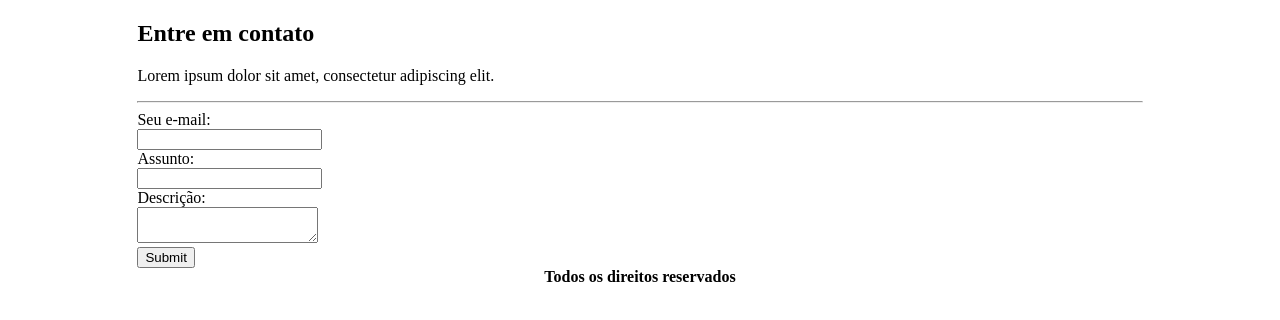
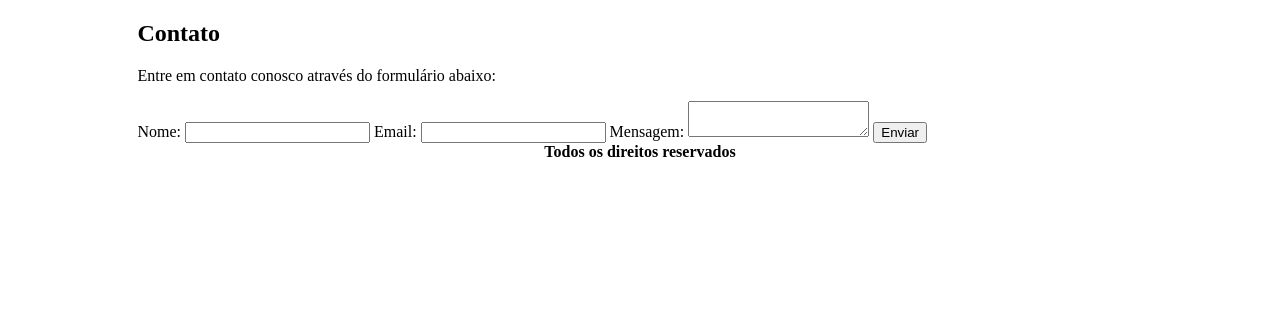
Before and after one commit to FonJava/sitezinho, a plain HTML site: page contato.html in a window 1280 px wide. Shown: the part 76-396 px from the top of the page. Drawn offline with Linux system fonts and the light colour scheme.

Commit message:
Update contato.html

```diff
--- a/contato.html
+++ b/contato.html
@@ -19,19 +19,20 @@
 
 			<tr>
 				<td colspan="2">
-					<h2>Entre em contato</h2>
-					<p>
-						Lorem ipsum dolor sit amet, consectetur adipiscing elit.</p>
+					<h2>Contato</h2>
+				            <p>Entre em contato conosco através do formulário abaixo:</p>
+				            <form action=https://formspree.io/f/mpzvbqre method="POST">
+				                <label for="name">Nome:</label>
+				                <input type="text" id="name" name="name" required>
 
-						<hr>
+				                <label for="email">Email:</label>
+				                <input type="email" id="email" name="email" required>
 
-						Seu e-mail:<br>
-						<input type="text" name="email"><br>
-						Assunto:<br>
-						<input type="text" name="email"><br>
-						Descrição:<br>
-						<textarea name="desc"></textarea><br>
-						<input type="submit" name="Enviar">
+				                <label for="message">Mensagem:</label>
+				                <textarea id="message" name="message" required></textarea>
+
+				                <button type="submit">Enviar</button>
+				            </form>
 
 					<div style="text-align: center"><strong>Todos os direitos reservados</strong></div>
 				</td>
```
